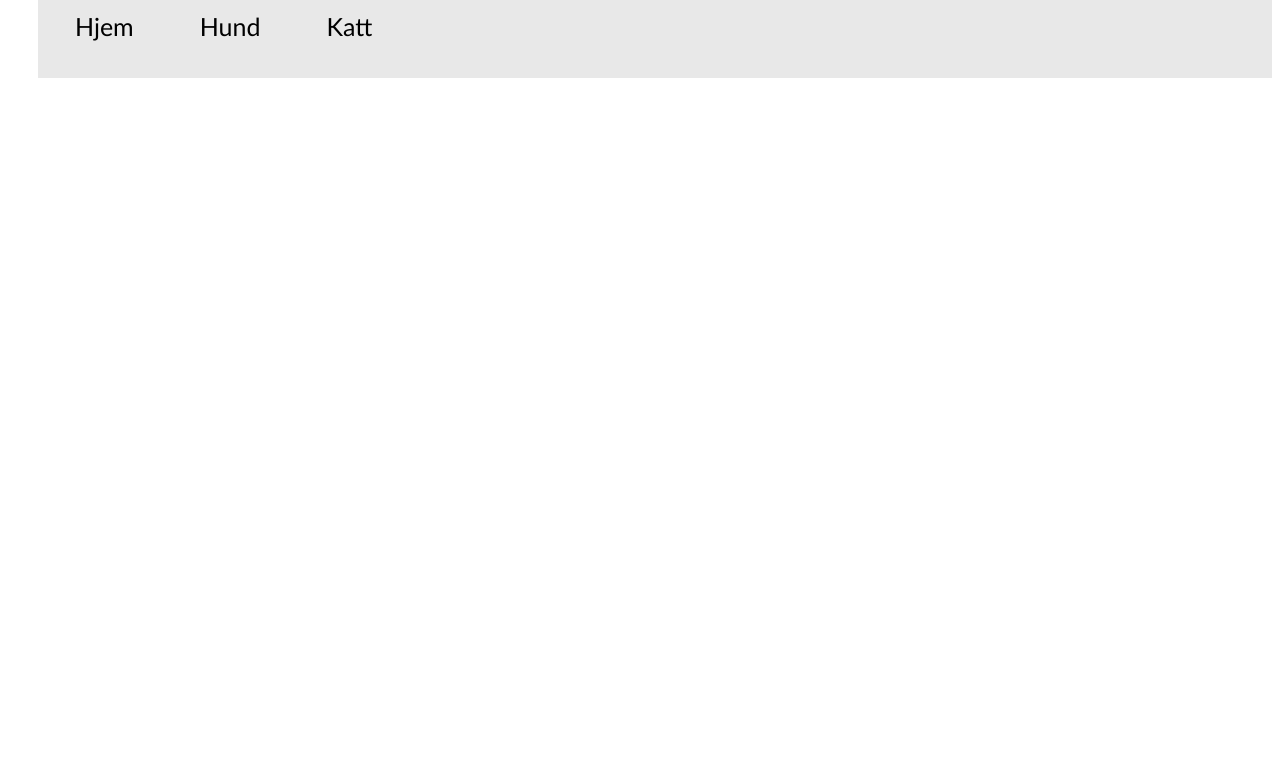
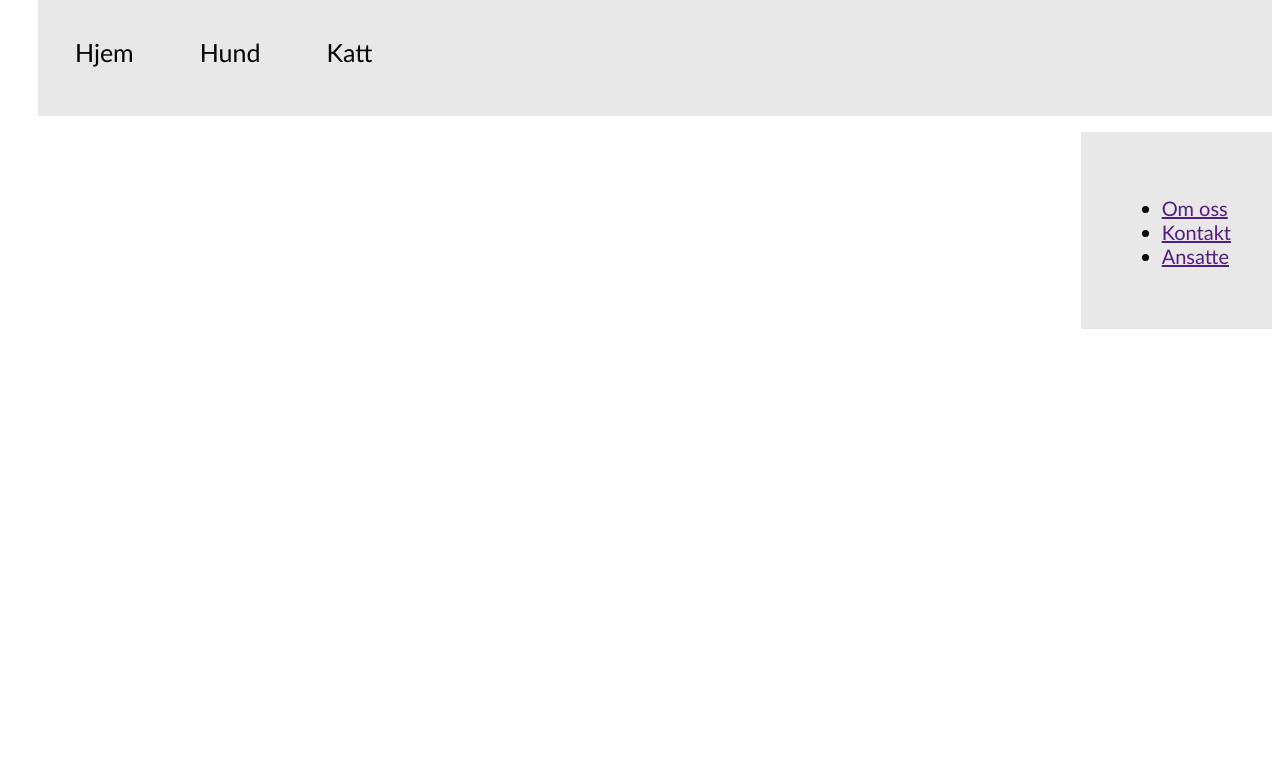
Before and after one commit to Hansoon91/Oblig2, a plain HTML site: page index.html in a window 1280 px wide. Shown: the part 42-800 px from the top of the page. Drawn offline with Linux system fonts and the light colour scheme.

Commit message:
Update index.html

```diff
--- a/index.html
+++ b/index.html
@@ -4,17 +4,57 @@
 <head>
 	<link rel="stylesheet" type="text/css" href="stilsett2.css">
 	<title>MaxDyr</title>
+	<img src="maxdyr.jpg" alt="logo"/>
+	<meta charset="UTF-8">
+
+
 </head>
 <body>
+
+
 	<nav>
 		<ul>
-			<li>Hjem</li>
-			<li>Hund</li><span></span>
-			<li>Katt</li>
+			<li>Hjem
+				<ul>
+					<li>Nyheter</li>
+
+					<li>Best selgere</li>
+				</ul>
+			</li>
+
+			<li>Hund
+				<ul>
+					<li>Halsbånd</li>
+					<li>Hundeleker</li>
+
+				</ul>
+			</li>
+			<li>Katt
+				<ul>
+					<li>Katteleker</li>
+					<li>Matskåler</li>
+				</ul>
+
 		</ul>
 
 	</nav>
+	<aside>
+		<section>
+			<header>
+				<h1></h1>
+			</header>
+				<ul>
+					<li><a href=>Om oss</a></li>
+					<li><a href="">Kontakt</a></li>
+					<li><a href="">Ansatte</a></li>
+
+
+
+				</ul>
+		</section>
+	</aside>
 	<footer>
+
 	</footer>
 </body>
 
```
